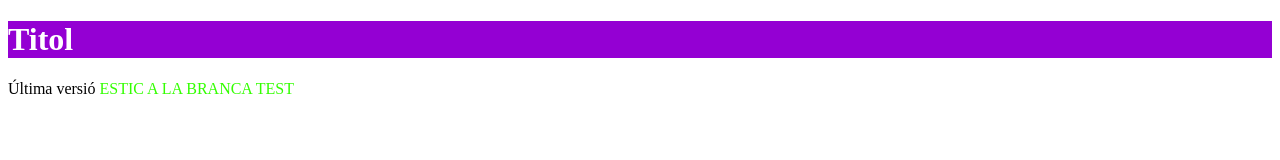
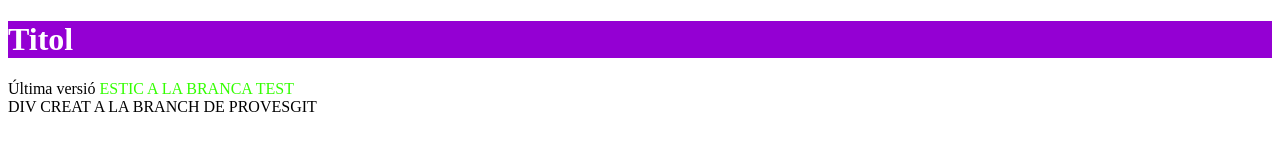
Before and after one commit to cristiancat/exempleGit, a plain HTML site: page index.html in a window 1280 px wide. Drawn offline with Linux system fonts and the light colour scheme.

Commit message:
commit exempre github

```diff
--- a/index.html
+++ b/index.html
@@ -17,5 +17,8 @@
         <span class="text">
             ESTIC A LA BRANCA TEST
         </span>
+        <div>
+            DIV CREAT A LA BRANCH DE PROVESGIT
+        </div>
     </body>
 </html>
```
